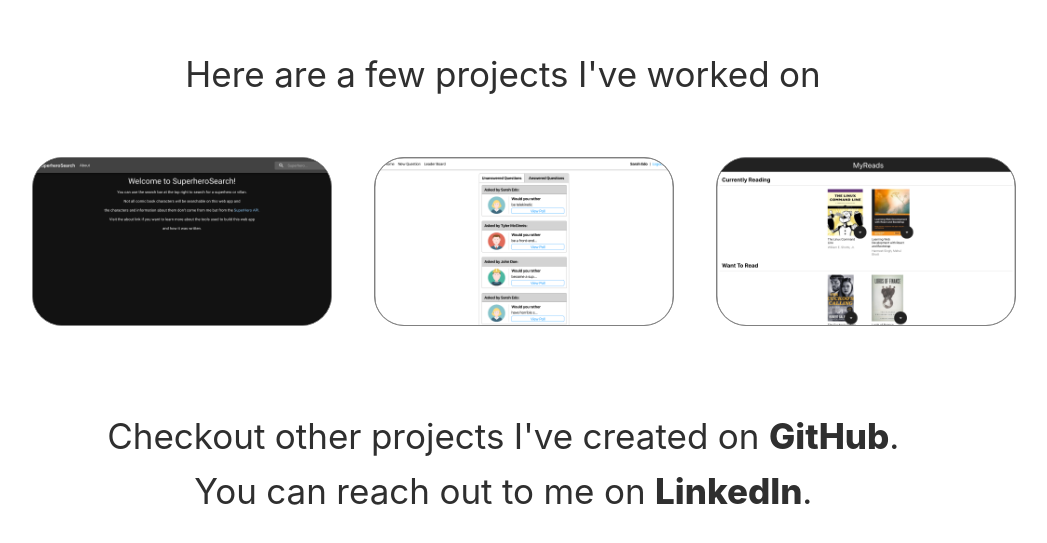
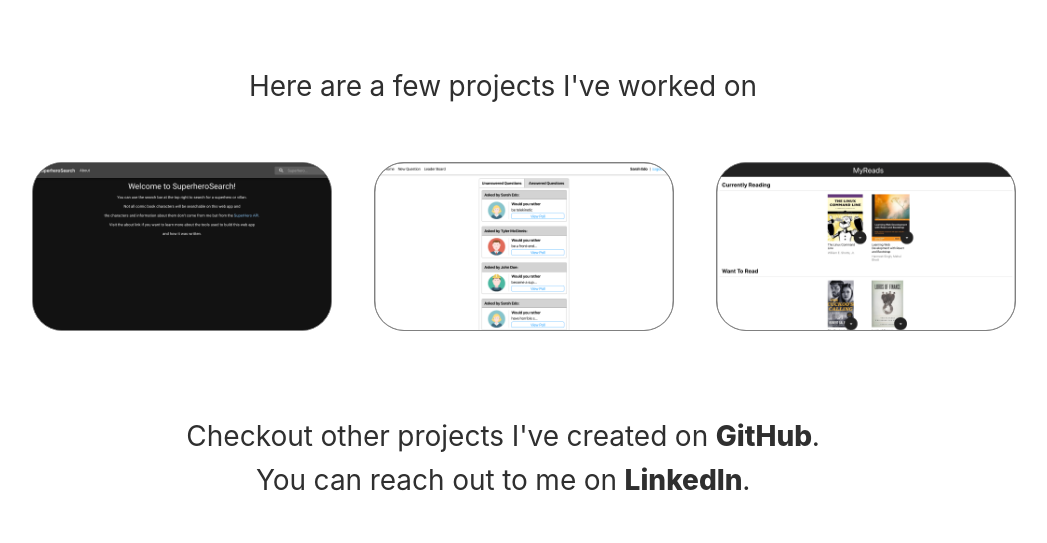
Before and after one commit to AbrahamLara/portfolio, a React (Create React App) app: page / in a window 1280 px wide. Shown: the part 1771-2314 px from the top of the page, without its empty margins (137-1184 px from the left). Built offline with nearby package versions, Linux system fonts and the light colour scheme.

Commit message:
style: Completed responsiveness

```diff
--- a/src/App.css
+++ b/src/App.css
@@ -109,7 +109,7 @@ img {
   }
 
   .Content > #about > .profile-pic {
-    width: 400px;
+    width: 300px;
   }
 
   .Content > #about > .paragraphs {
@@ -117,17 +117,17 @@ img {
     margin: 0;
   }
 
-  .Content > #projects > .main-sub > .more-info,
-  .Content > #projects > .main-sub > .sub-header {
-    font-size: 2.5em;
-  }
-
   .Content > #projects > .main-sub > .previews {
     margin-bottom: 4.5em;
   }
 
-  .Content > #projects > .main-sub > .previews > a {
+  .Content > #projects > .main-sub > .previews > a:nth-child(2) {
     margin-left: 3em;
+  }
+
+  .Content > #projects > .main-sub > .more-info,
+  .Content > #projects > .main-sub > .sub-header {
+    font-size: 2em;
   }
 }
 
@@ -147,10 +147,15 @@ img {
   }
 
   .Content > #about > .profile-pic {
+    width: 400px;
     margin-bottom: 0;
   }
 
   .Content > #about > .paragraphs {
     width: 435px;
   }
+
+  .Content > #projects > .main-sub > .previews > a {
+    margin-left: 3em;
+  }
 }
```
